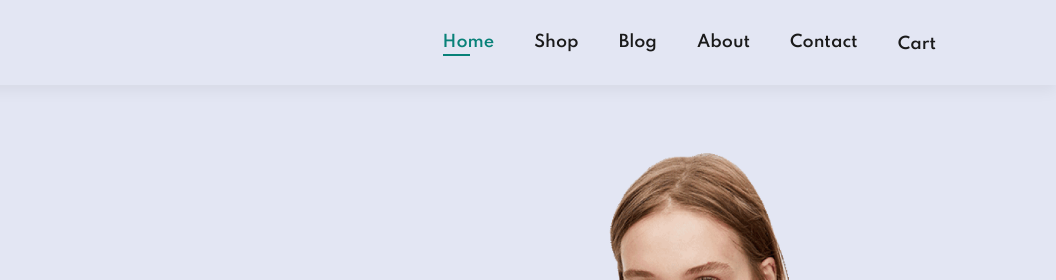
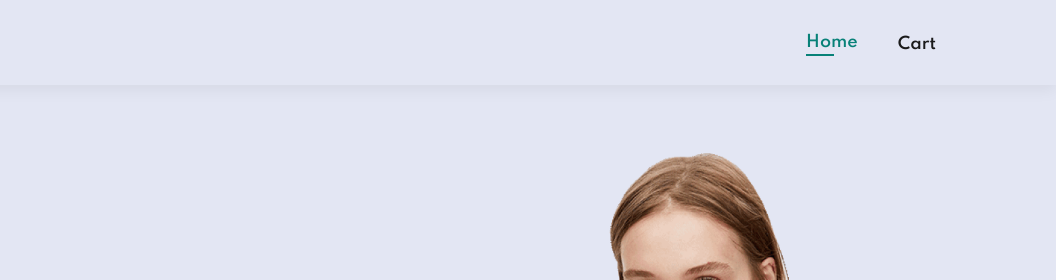
Before and after one commit to MattLantin/project_3, a plain HTML site: page index.html in a window 1280 px wide. Shown: the top 280 px of the page, 224-1280 px from the left. Drawn offline with Linux system fonts and the light colour scheme.

Commit message:
removed unused links

```diff
--- a/index.html
+++ b/index.html
@@ -19,10 +19,6 @@
         <div>
             <ul id="navbar">
                 <li><a class="active" href="index.html">Home</a></li>
-                <li><a href="shop.html">Shop</a></li>
-                <li><a href="blog.html">Blog</a></li>
-                <li><a href="about.html">About</a></li>
-                <li><a href="contact.html">Contact</a></li>
                 <li id="lg-bag"><a href="cart.html">Cart<i class="far fa-shopping-bag"></i></a></li>
                 <a href="#" id="close"><i class="far fa-times"></i></a>
             </ul>
```
